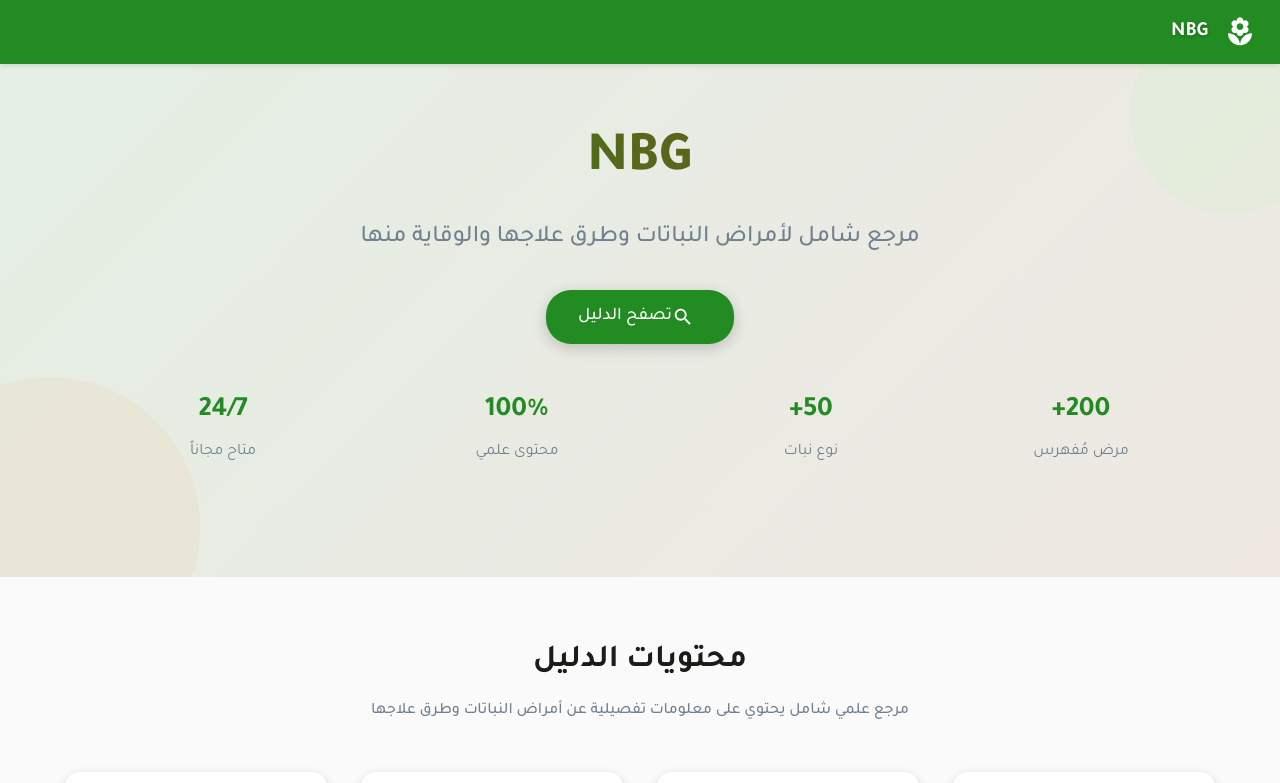
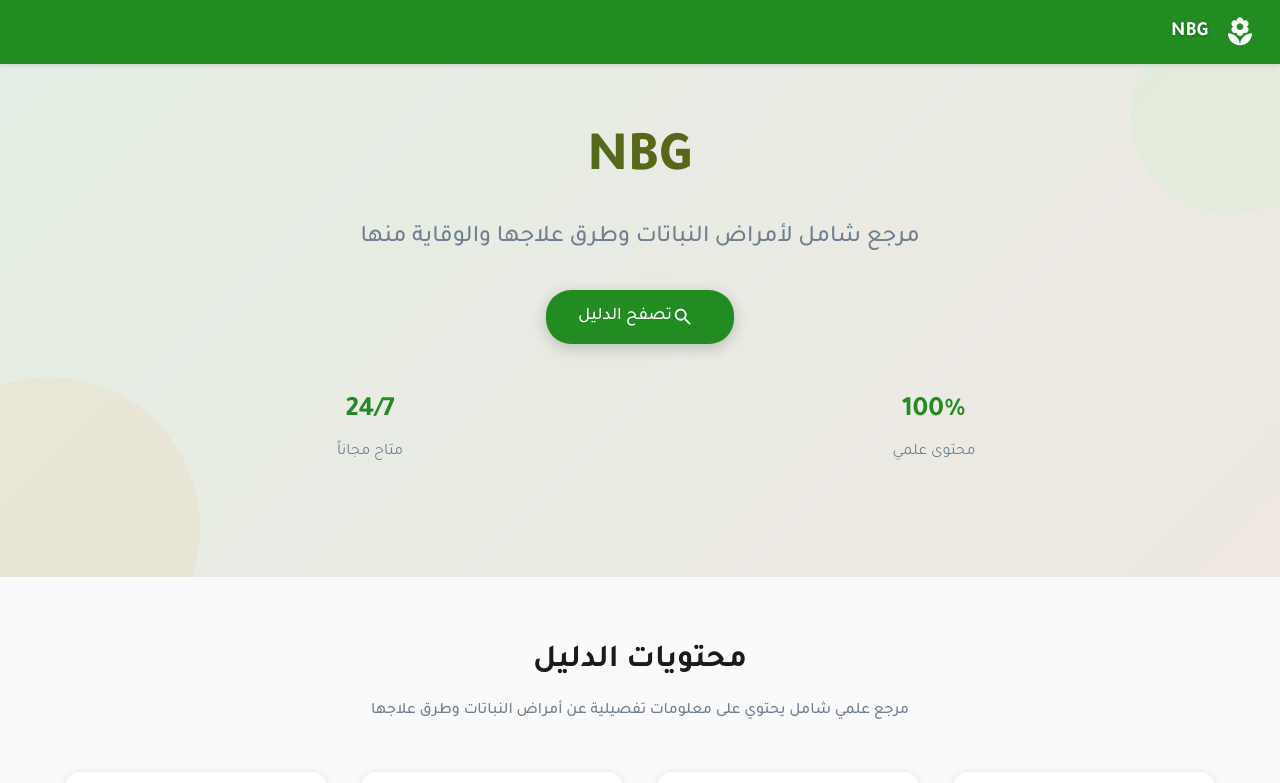
Before and after one commit to ahmniab/planets-diseases, a Next.js app: page /content in a window 1280 px wide. Shown: the top 783 px of the page. Built offline with nearby package versions, Linux system fonts and the light colour scheme; no server answers; some icons are missing; what @mui/material-nextjs would draw is missing.

Commit message:
feat(hero-section): remove outdated stats for improved accuracy

```diff
--- a/components/Home/HeroSection.tsx
+++ b/components/Home/HeroSection.tsx
@@ -17,8 +17,6 @@ import {
 import { useRouter } from 'next/navigation';
 
 const stats = [
-  { number: '200+', label: 'مرض مُفهرس' },
-  { number: '50+', label: 'نوع نبات' },
   { number: '100%', label: 'محتوى علمي' },
   { number: '24/7', label: 'متاح مجاناً' },
 ];
```
